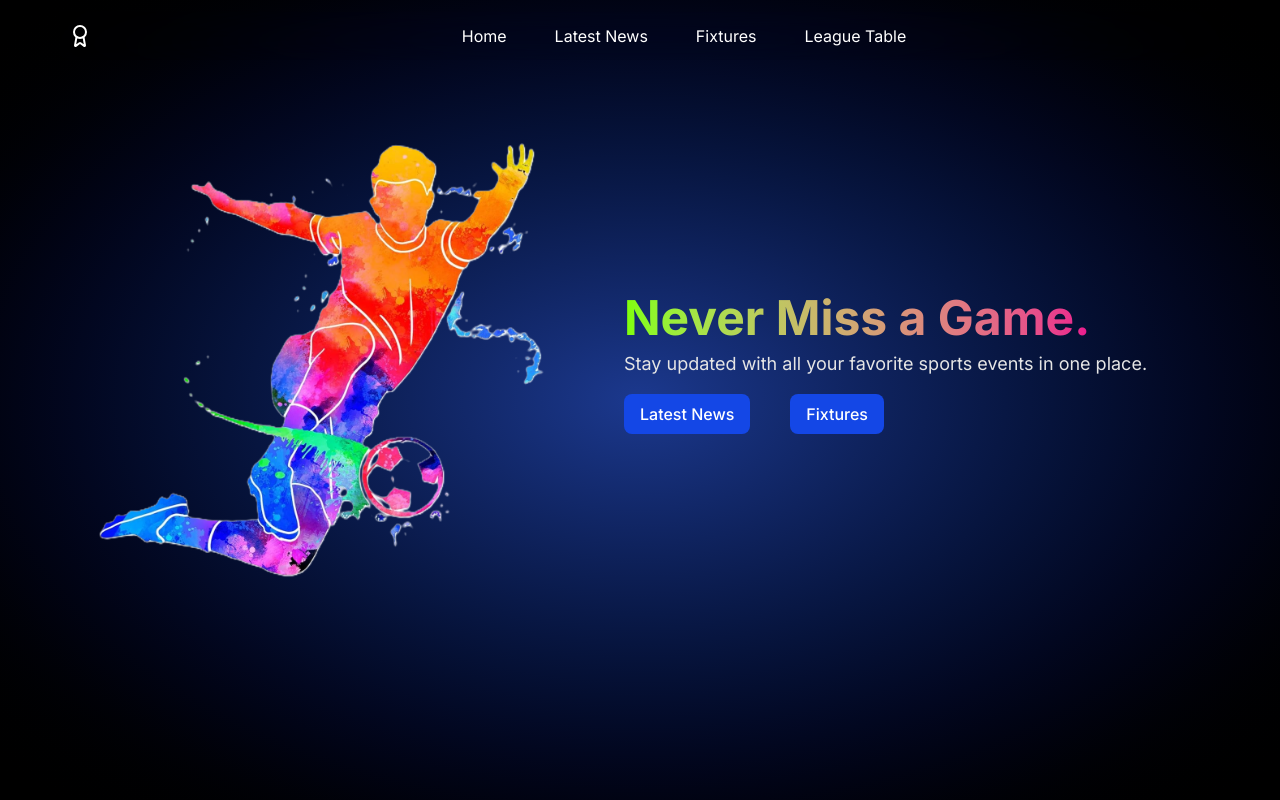
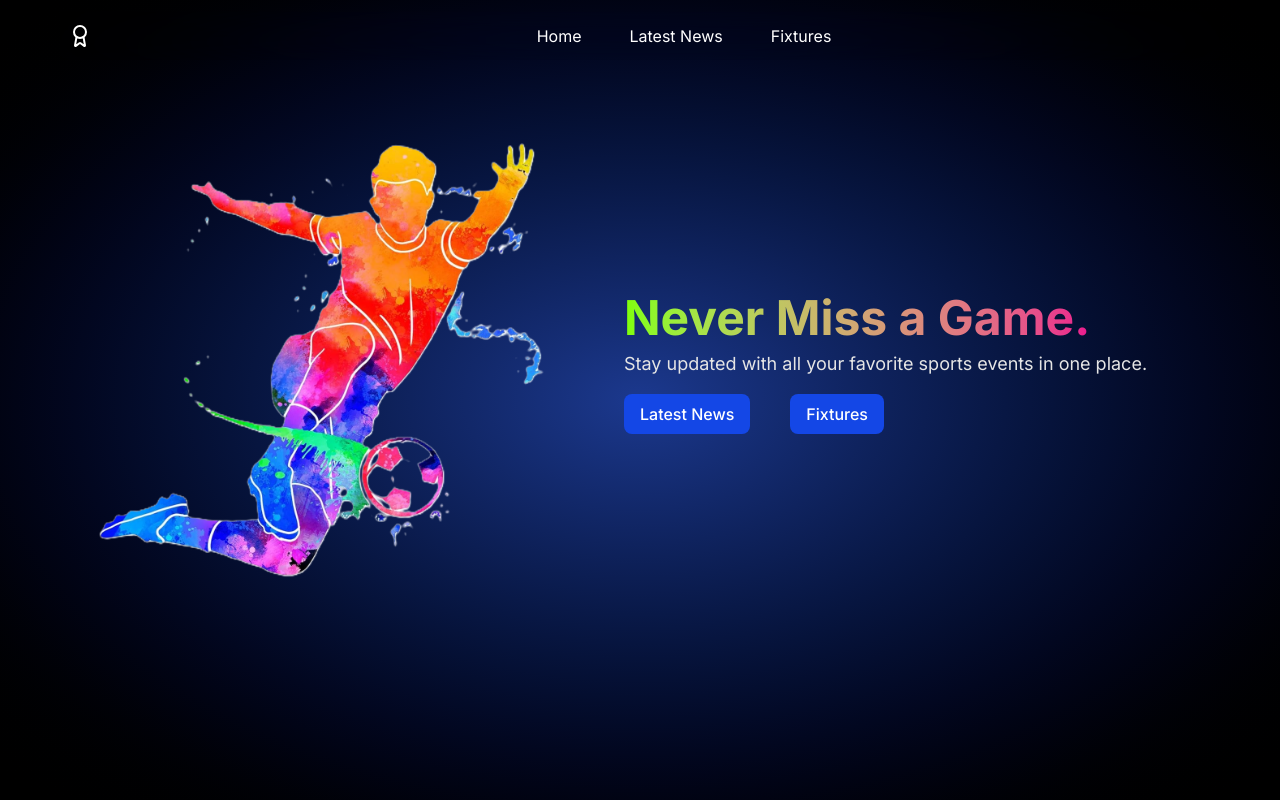
Before and after one commit to Akhil373/sports-aggregator, a React (Vite) app in the folder frontend/: page / in a window 1280 px wide. Built offline with nearby package versions, Linux system fonts and the light colour scheme.

Commit message:
removed league table

```diff
--- a/frontend/src/App.jsx
+++ b/frontend/src/App.jsx
@@ -10,7 +10,6 @@ import NavBar from "./components/NavBar";
 import NotFound from "./components/NotFound";
 import Fixtures from "./pages/Fixtures";
 import Home from "./pages/Home";
-import LeagueTable from "./pages/LeagueTable";
 import News from "./pages/News";
 
 const AppContent = () => {
@@ -76,7 +75,6 @@ const AppContent = () => {
         <Route path="/" element={<Home />} />
         <Route path="/news" element={<News />} />
         <Route path="/fixtures" element={<Fixtures />} />
-        <Route path="/leaderboards" element={<LeagueTable />} />
         <Route path="/*" element={<NotFound />} />
       </Routes>
     </div>
--- a/frontend/src/components/NavBar.jsx
+++ b/frontend/src/components/NavBar.jsx
@@ -220,7 +220,6 @@ const NavBar = ({ theme, darkTheme, clearTheme }) => {
           <Link to="/">Home</Link>
           <Link to="/news">Latest News</Link>
           <Link to="/fixtures">Fixtures</Link>
-          <Link to="/leaderboards">League Table</Link>
         </div>
         {isHomePage ? null : (
           <>
--- a/frontend/src/pages/LeagueTable.jsx
+++ b/frontend/src/pages/LeagueTable.jsx
@@ -1,11 +1,9 @@
 const LeagueTable = () => {
   return (
-    <div className="px-4 py-5 md:px-15">
+    <div className="md:px-15 px-4 py-5">
       <p className="text-black dark:text-white">
         League Table (coming soon...)
       </p>
     </div>
   );
 };
-
-export default LeagueTable;
```
